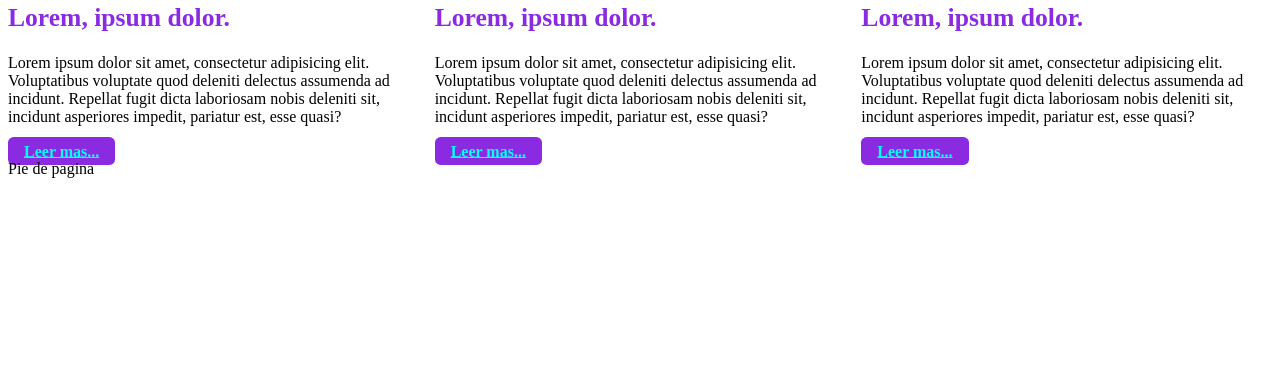
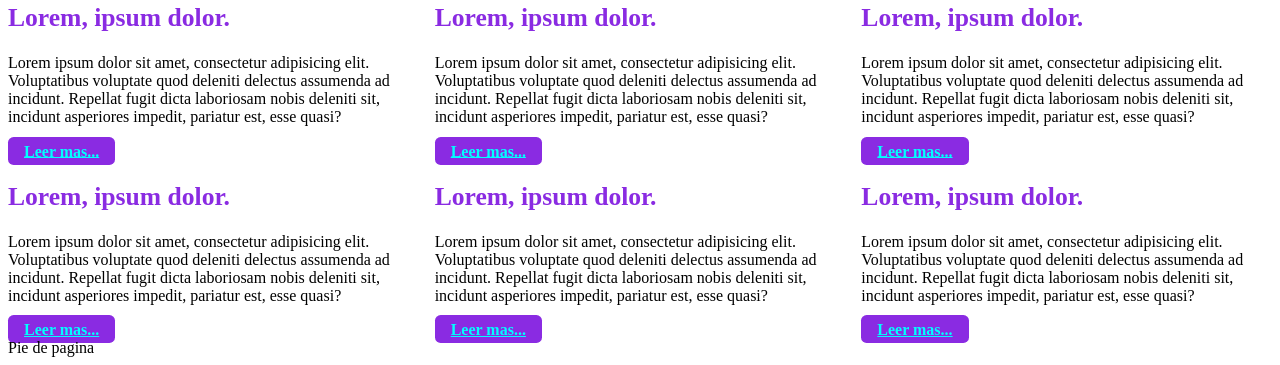
Before and after one commit to BIT-BootCamp-FullStack-MEAN-202307/Fundamentos-HTML, a plain HTML site: page index.html in a window 1280 px wide. Shown: the part 1257-1622 px from the top of the page. Before the commit the page ends 1443 px from the top, so only its background shows below. Drawn offline with Linux system fonts and the light colour scheme.

Commit message:
[+] Duplica las cards de contenido principal

```diff
--- a/index.html
+++ b/index.html
@@ -73,6 +73,26 @@
             </div>
         </div>
 
+        <div class="card-list">
+            <div class="card">
+                <h2>Lorem, ipsum dolor.</h2>
+                <p>Lorem ipsum dolor sit amet, consectetur adipisicing elit. Voluptatibus voluptate quod deleniti delectus assumenda ad incidunt. Repellat fugit dicta laboriosam nobis deleniti sit, incidunt asperiores impedit, pariatur est, esse quasi?</p>
+                <a class="btn-ver-mas" href="#">Leer mas...</a>
+            </div>
+
+            <div class="card">
+                <h2>Lorem, ipsum dolor.</h2>
+                <p>Lorem ipsum dolor sit amet, consectetur adipisicing elit. Voluptatibus voluptate quod deleniti delectus assumenda ad incidunt. Repellat fugit dicta laboriosam nobis deleniti sit, incidunt asperiores impedit, pariatur est, esse quasi?</p>
+                <a class="btn-ver-mas" href="#">Leer mas...</a>
+            </div>
+
+            <div class="card">
+                <h2>Lorem, ipsum dolor.</h2>
+                <p>Lorem ipsum dolor sit amet, consectetur adipisicing elit. Voluptatibus voluptate quod deleniti delectus assumenda ad incidunt. Repellat fugit dicta laboriosam nobis deleniti sit, incidunt asperiores impedit, pariatur est, esse quasi?</p>
+                <a class="btn-ver-mas" href="#">Leer mas...</a>
+            </div>
+        </div>
+
     </main>
     <footer>
         Pie de pagina
```
